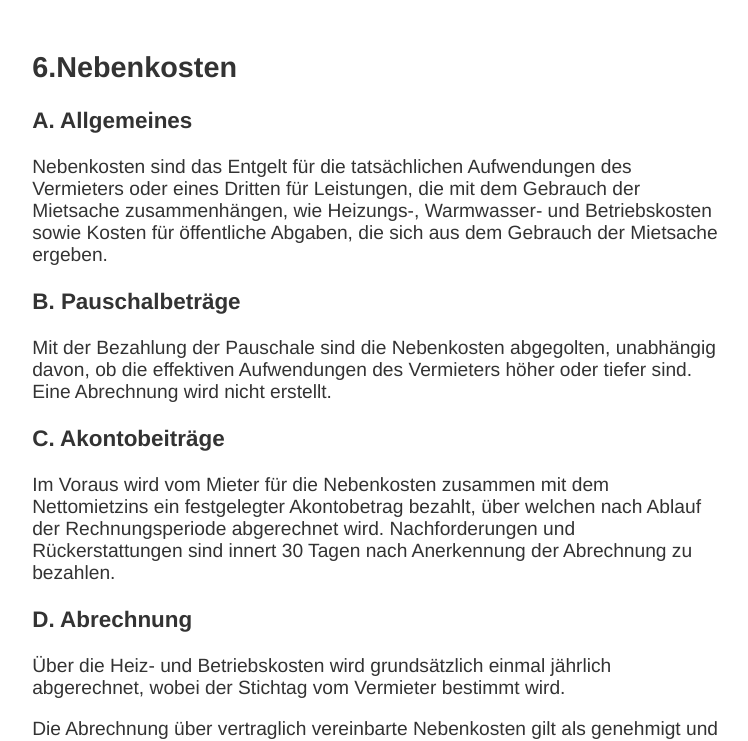
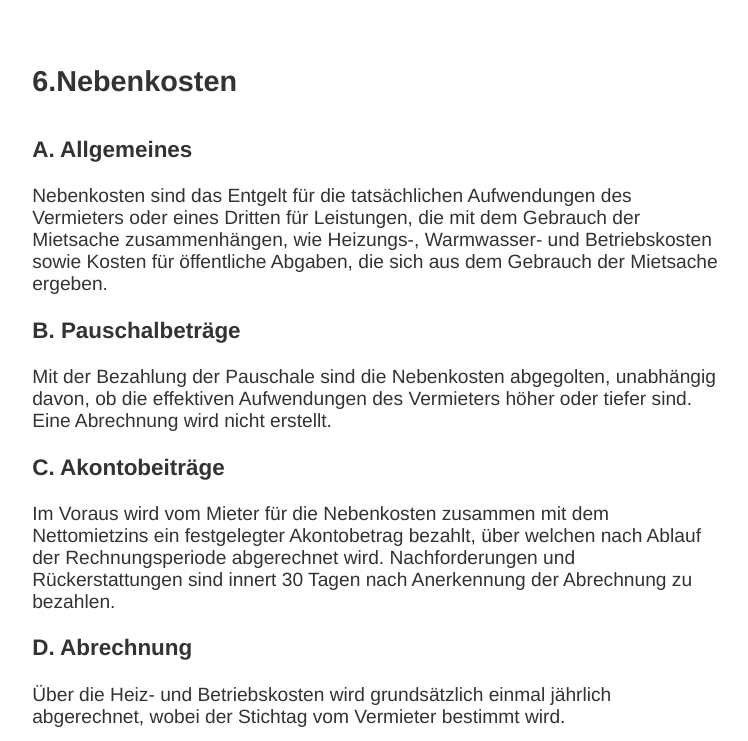
Before and after one commit to ultrox/contract, a plain HTML site: page index.html in a window 1280 px wide. Shown: the top 741 px of the page, without its empty margins (261-1009 px from the left). Drawn offline with Linux system fonts and the light colour scheme.

Commit message:
Update style.css

```diff
--- a/style.css
+++ b/style.css
@@ -1,5 +1,12 @@
 * + * {
   margin-block-start: 1em;
+}
+
+h2 {
+    position: sticky;
+    top: 0;
+    background: white;
+    padding-block: 0.5em;
 }
 
 ul,li {
```
